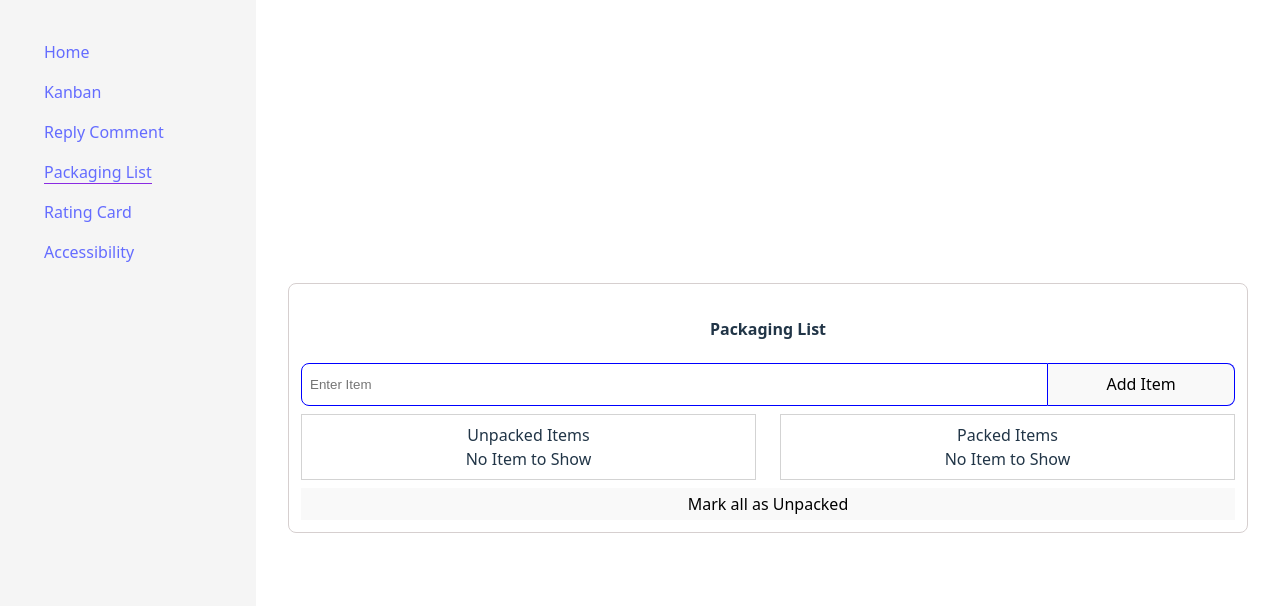
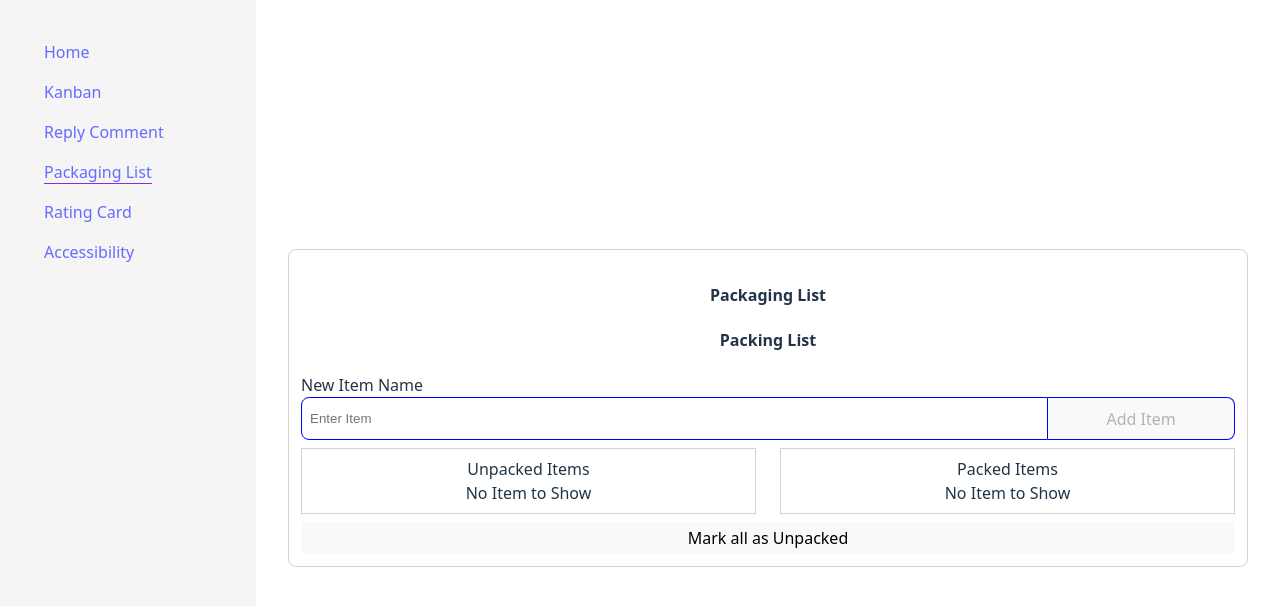
Before and after one commit to Sunita11/vitest, a React (Vite) app: page /packaging-list in a window 1280 px wide. Shown: the top 606 px of the page. Built offline with nearby package versions, Linux system fonts and the light colour scheme.

Commit message:
added test cases for packagin list

```diff
--- a/src/components/packaging/index.tsx
+++ b/src/components/packaging/index.tsx
@@ -1,4 +1,4 @@
-import { type FC, useState, useRef, type ReactElement } from "react";
+import { type FC, useState, type ReactElement } from "react";
 
 import styles from "./style.module.css";
 
@@ -9,23 +9,26 @@ interface Item {
 }
 const PackagingList: FC = (): ReactElement => {
   const [data, setData] = useState<Item[]>([]);
-  const inpRef = useRef(null);
+  const [newItem, setNewItem] = useState<string>("");
 
   const onAdd = () => {
-    // @ts-expect-error
-    if (inpRef.current && inpRef.current?.value) {
-      // @ts-expect-error
-      const val = inpRef.current?.value;
+    if (newItem) {
+      //   const val = inpRef.current?.value;
       const newData = [...data];
       newData.push({
         id: Date.now(),
-        text: val,
+        text: newItem,
         packed: false,
       });
       setData(newData);
-      //@ts-expect-error
-      inpRef.current.value = "";
+      //   inpRef.current.value = "";
     }
+    setNewItem("");
+  };
+
+  const onNewItemChange = (e: any) => {
+    const val = e.target.value;
+    setNewItem(val);
   };
 
   const onEdit = (id: number, val: string) => {
@@ -66,9 +69,21 @@ const PackagingList: FC = (): ReactElement => {
   const notPacked = data.filter((item: Item) => item.packed === false) ?? [];
   return (
     <div className={styles.packagingWrapper}>
+      <h4>Packing List</h4>
+      <label className={styles.label} htmlFor="addItem">
+        New Item Name
+      </label>
+
       <div className={styles.inpWrapper}>
-        <input name="addItem" placeholder="Enter Item" ref={inpRef} />
-        <button className={styles.btnTop} onClick={onAdd}>
+        <input
+          name="addItem"
+          id="addItem"
+          value={newItem}
+          placeholder="Enter Item"
+          onChange={onNewItemChange}
+        />
+
+        <button className={styles.btnTop} onClick={onAdd} disabled={!newItem}>
           Add Item
         </button>
       </div>
@@ -141,11 +156,16 @@ const ItemComp: FC<ItemCompProp> = (props): ReactElement => {
   return (
     <div className={styles.outerItemWrapper}>
       <div>
-        <input type="checkbox" checked={packed} onChange={onChangeHandler} />
+        <input
+          type="checkbox"
+          id={"" + id}
+          checked={packed}
+          onChange={onChangeHandler}
+        />
         {editMode ? (
           <input value={inp} onChange={onInpChangeHandler} />
         ) : (
-          <span>{text}</span>
+          <label htmlFor={"" + id}>{text}</label>
         )}
       </div>
       <div>
@@ -159,7 +179,7 @@ const ItemComp: FC<ItemCompProp> = (props): ReactElement => {
           </button>
         )}
         <button className={styles.btn} onClick={onDeleteHandler}>
-          Delete
+          Remove
         </button>
       </div>
     </div>
--- a/src/components/packaging/style.module.css
+++ b/src/components/packaging/style.module.css
@@ -1,3 +1,7 @@
+.label {
+  text-align: left;
+  display: block;
+}
 .inpWrapper {
   display: grid;
   grid-template-columns: 4fr 1fr;
--- a/src/customHooks/fetchApiWithCache.tsx
+++ b/src/customHooks/fetchApiWithCache.tsx
@@ -39,7 +39,6 @@ const useFetchWithCache = (
       setError(null);
 
       const response = await fetch(url, { signal: controller.signal });
-      console.log("response: ", response);
       if (!response.ok)
         throw new Error(`Request failed with status: ${response.status}`);
 
```
Also changed, not shown: src/utils/promisePolyfill.ts (added), src/utils/smily.ts (renamed from src/components/smily.ts), 2 other files (tests, documents, lock files or other folders).
